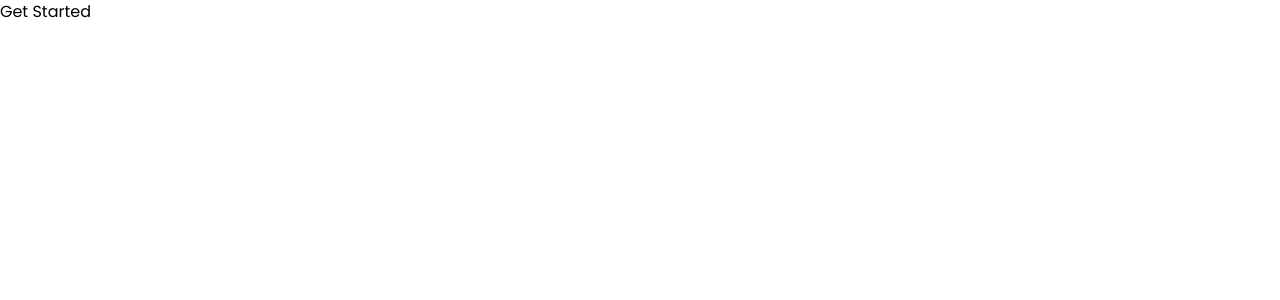
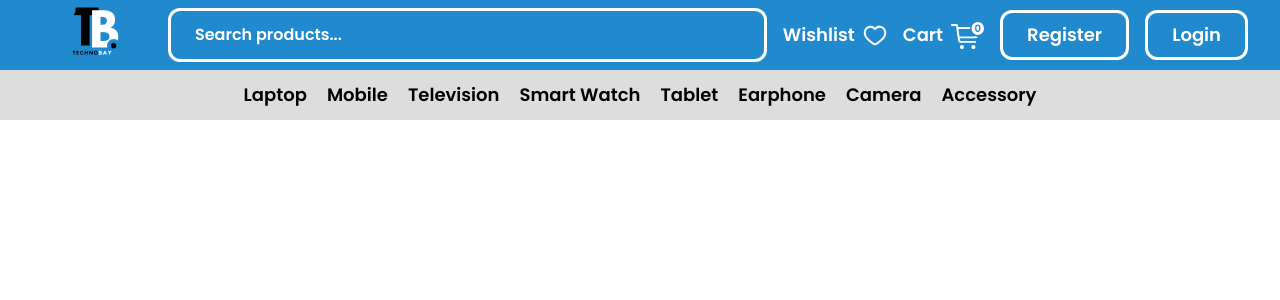
Before and after one commit to VortexTeam024/TechnoBay, a React (Vite) app: page / in a window 1280 px wide. Shown: the top 300 px of the page. Built offline with nearby package versions, Linux system fonts and the light colour scheme.

Commit message:
Create Navbar

```diff
--- a/index.html
+++ b/index.html
@@ -3,6 +3,10 @@
 	<head>
 		<meta charset="UTF-8" />
 		<meta name="viewport" content="width=device-width, initial-scale=1.0" />
+		<link
+			rel="stylesheet"
+			href="https://cdnjs.cloudflare.com/ajax/libs/font-awesome/6.0.0-beta3/css/all.min.css"
+		/>
     <meta name="keywords" content="e-commerce, buy electronics, laptops, mobiles, tablets, smartwatches, TechnoBay, online shopping, tech store">
     <meta name="description" content="TechnoBay is a modern, responsive e-commerce platform offering a wide variety of electronics including laptops, mobiles, tablets, smartwatches, and more. Shop the latest tech with ease and enjoy a seamless shopping experience powered by React and Vite.">
     <title>TechnoBay - Buy Electronics Online: Laptops, Mobiles, Tablets, Smartwatches & More</title>
--- a/package.json
+++ b/package.json
@@ -11,7 +11,9 @@
   },
   "dependencies": {
     "react": "^18.3.1",
-    "react-dom": "^18.3.1"
+    "react-dom": "^18.3.1",
+    "react-router": "^6.28.0",
+    "react-router-dom": "^6.28.0"
   },
   "devDependencies": {
     "@eslint/js": "^9.13.0",
--- a/src/App.jsx
+++ b/src/App.jsx
@@ -1,6 +1,10 @@
+import Navbar from "./components/ui/Navbar";
+
 const App = () => {
   return (
-    <div>Get Started</div>
+    <>
+      <Navbar />
+    </>
   );
 };
 
--- /dev/null
+++ b/src/components/pages/Home.jsx
@@ -0,0 +1,7 @@
+const Home = () => {
+  return (
+    <div>Home</div>
+  )
+}
+
+export default Home
--- /dev/null
+++ b/src/components/ui/Navbar.jsx
@@ -0,0 +1,124 @@
+import { useState } from "react";
+
+const Navbar = () => {
+  const [isOpen, setIsOpen] = useState(false);
+  return (
+    <header className="h-full lg:h-[120px] relative">
+      {/* Top Navbar */}
+      <nav className="top-nav h-[70px] bg-primary">
+        <div className="container mx-auto">
+          <div className="top-nav flex items-center justify-between px-4 md:px-8">
+            {/* Logo */}
+            <a href="/" aria-label="Home" className="flex-shrink-0">
+              <img src="./assets/Logo.png" alt="TechnoBay Company Logo" />
+            </a>
+            {/* Search Bar */}
+            <div className="relative flex-1 mx-4">
+              <input
+                type="text"
+                placeholder="Search products..."
+                className="w-full py-3 px-6 rounded-xl bg-primary border-[3px] font-semibold focus:bg-white focus:placeholder:text-primary focus:text-primary border-white text-white placeholder:text-white outline-none"
+                aria-label="Search products"
+              />
+            </div>
+
+            {/* Navigation Links */}
+            <div className="links hidden lg:flex items-center gap-4 mr-4">
+              <a
+                href="/wishlist"
+                className="flex items-center gap-2 text-white font-semibold text-lg"
+                aria-label="View Wishlist"
+              >
+                Wishlist
+                <img src="./assets/Wishlist.svg" alt="Wishlist Icon" />
+              </a>
+              <a
+                href="/cart"
+                className="flex items-center gap-2 text-white font-semibold text-lg relative"
+                aria-label="View Cart"
+              >
+                Cart
+                <img src="./assets/Cart.svg" alt="Cart Icon" />
+                <span className="absolute right-[3.26px] top-[-6.25px] text-[10px] text-primary">0</span>
+              </a>
+            </div>
+
+            {/* Action Buttons */}
+            <div className="btns hidden lg:flex items-center gap-4">
+              <a href="/register" className="btn-style" aria-label="Register">Register</a>
+              <a href="/login" className="btn-style" aria-label="Login">Login</a>
+            </div>
+
+            {/* Hamburger Icon for Mobile */}
+            <button
+              onClick={() => setIsOpen(!isOpen)}
+              className="text-primary text-lg font-bold block lg:hidden"
+              aria-label="Toggle menu"
+            >
+              ☰
+            </button>
+          </div>
+        </div>
+      </nav>
+
+      {/* Bottom Navbar */}
+      <nav className="bottom-nav h-full p-2 lg:p-0 lg:h-[50px] bg-[#ddd]">
+        <div className="container mx-auto h-full flex gap-[20px] px-5 lg:px-0 lg:justify-center items-center">
+          {["Laptop", "Mobile", "Television", "Smart Watch", "Tablet", "Earphone", "Camera", "Accessory"].map((category, index) => (
+            <a
+              key={index}
+              href={`/${category.toLowerCase().replace(" ", "-")}`}
+              className="text-black hover:text-primary font-semibold text-lg hidden lg:flex"
+              aria-label={`View ${category}`}
+            >
+              {category}
+            </a>
+          ))}
+        </div>
+
+        {/* Mobile Dropdown Menu */}
+        <div className={`mobile-nav container mx-auto flex-col flex lg:hidden absolute px-7 py-5 bg-primary top-full left-0 h-fit ${isOpen ? "flex" : "hidden"} gap-4`}>
+          {["Laptop", "Mobile", "Television", "Smart Watch", "Tablet", "Earphone", "Camera", "Accessory"].map((category, index) => (
+            <a
+              key={index}
+              href={`/${category.toLowerCase().replace(" ", "-")}`}
+              className="text-white font-semibold text-lg"
+              aria-label={`View ${category}`}
+            >
+              {category}
+            </a>
+          ))}
+
+          {/* Mobile Wishlist and Cart Links */}
+          <div className="links flex flex-col gap-4 mt-4">
+            <a
+              href="/wishlist"
+              className="flex items-center gap-2 text-white font-semibold text-lg"
+              aria-label="View Wishlist"
+            >
+              Wishlist
+              <img src="./assets/Wishlist.svg" alt="Wishlist Icon" />
+            </a>
+            <a
+              href="/cart"
+              className="flex items-center gap-2 text-white font-semibold text-lg relative"
+              aria-label="View Cart"
+            >
+              Cart
+              <img src="./assets/Cart.svg" alt="Cart Icon" />
+              <span className="absolute right-[3.26px] top-[-6.25px] text-[10px] text-primary">0</span>
+            </a>
+          </div>
+
+          {/* Mobile Register and Login Buttons */}
+          <div className="btns flex flex-col gap-4">
+            <a href="/register" className="btn-style" aria-label="Register">Register</a>
+            <a href="/login" className="btn-style" aria-label="Login">Login</a>
+          </div>
+        </div>
+      </nav>
+    </header>
+  );
+}
+
+export default Navbar;
--- a/src/index.css
+++ b/src/index.css
@@ -6,3 +6,9 @@
 html {
   font-family: "Poppins", sans-serif;
 }
+
+@layer base {
+  .btn-style {
+    @apply border-[3px] border-white w-fit px-6 font-semibold text-lg text-white rounded-xl py-2 transition-all hover:bg-white hover:text-primary;
+  }
+}
```
Also changed, not shown: 1 other file (tests, documents, lock files or other folders).
